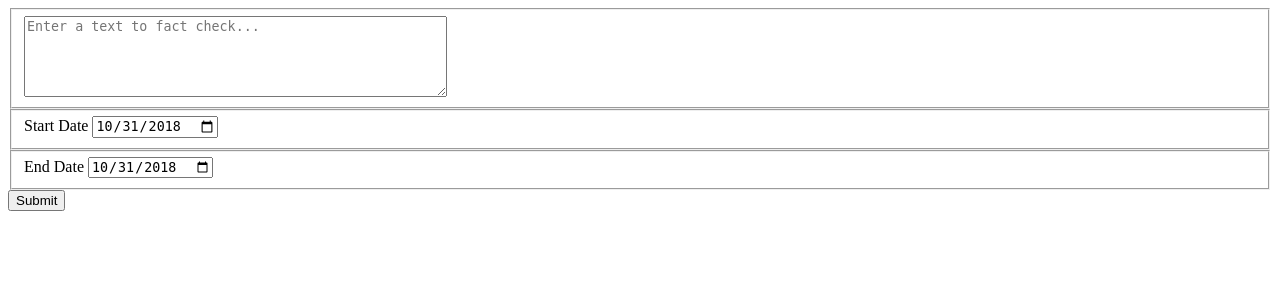
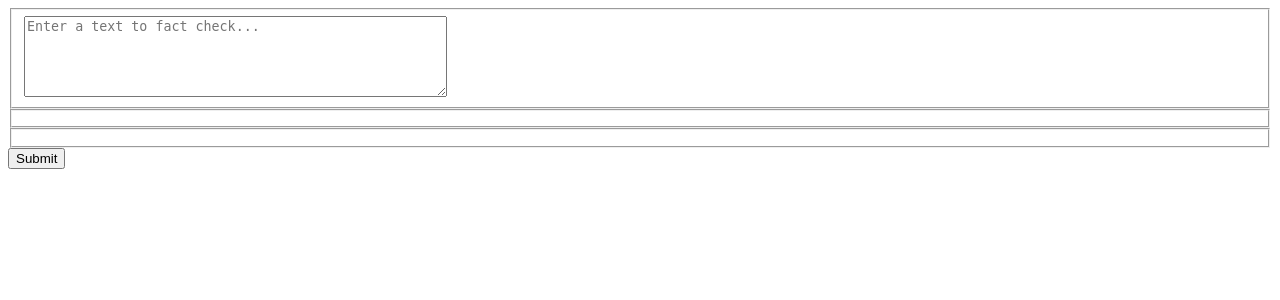
Before and after one commit to qmeeus/balanced-view, a Flask app: template app/templates/form.html in a window 1280 px wide. Shown: the top 300 px of the page. Run offline with Flask 2, Linux system fonts and the light colour scheme; the template is opened without the code that fills it: values that come from a table or form of the project are taken from there, others are empty.

Commit message:
Date Input
Removed date input and set a default 2 week period.

```diff
--- a/app/api.py
+++ b/app/api.py
@@ -4,6 +4,8 @@ import json
 import pandas as pd
 from summa import keywords
 from newsapi import NewsApiClient
+from datetime import date
+from dateutil.relativedelta import relativedelta
 
 
 ERRORS = {
@@ -32,17 +34,21 @@ def get_keywords(text, min_results=2, max_results=3, min_score=.2, language='en'
     except IndexError:
         return ""
 
-def fetch_articles(text, start_date=None, end_date=None, language=None):
+def fetch_articles(text, language=None):
     newsapi = NewsApiClient(api_key=load_key())
     kwds = get_keywords(text, language=language)
     print("Keywords: {}".format(kwds))
+    start_date = (date.today()-relativedelta(weeks=2)).strftime('%Y-%m-%d')
+    print(start_date)
+    print(date.today())
+    end_date = date.today().strftime("%Y-%m-%d")
+    print(end_date)
     if kwds:
         articles = newsapi.get_everything(
             q=kwds,
             sources=filter_sources(language=language),
-            # domains='bbc.co.uk,techcrunch.com',
-            from_param=start_date or None,
-            to=end_date or None,
+            from_param=start_date,
+            to=end_date,
             language=language or None,
             sort_by='relevancy')
         if articles["totalResults"]:
--- a/app/index.py
+++ b/app/index.py
@@ -3,44 +3,29 @@ from flask import (
 )
 from flask_wtf import FlaskForm
 from wtforms import TextField, TextAreaField, validators, StringField, SubmitField
-from wtforms.fields.html5 import DateField
-from wtforms_components import DateRange
-from datetime import date
-from dateutil.relativedelta import relativedelta
 
-from summa import keywords
 from .api import fetch_articles, get_keywords
 
 
 bp = Blueprint('index', __name__, url_prefix='/')
 
 class FactForm(FlaskForm):
-    _date_validators = [
-        DateRange(min=date.today() + relativedelta(months=-1), max=date.today(),
-                  message="Dates must be at least one month ago and at most today")]
     text = TextAreaField('Text:', validators=[validators.required()])
-    start_date = DateField('From', format='%Y-%m-%d', validators=_date_validators, default=date.today())
-    end_date = DateField('To', format='%Y-%m-%d', validators=_date_validators, default=date.today())
 
     def validate(self):
-        if not FlaskForm.validate(self):
-            return False
-        start_date = self.start_date.data
-        end_date = self.end_date.data
-        if end_date < start_date:
-            self.errors["dates"] = "End date must come after start date."
-            return False
+        text = self.text.data
+        if text != "Enter text to Fact Check...":
+            print("Enter text")
         return True
+
 
 
 @bp.route('/', methods=['POST','GET'])
 def fact_checker():
     form = FactForm()
-    if form.validate_on_submit():
+    if form.validate():
         text = form.text.data
-        start_date = form.start_date.data.strftime('%Y-%m-%d') if form.start_date else None
-        end_date = form.end_date.data.strftime("%Y-%m-%d") if form.end_date else None
-        articles = fetch_articles(text, start_date, end_date)
+        articles = fetch_articles(text)
         print(form.errors)
         return render_template('index.html', form=form, search_results=articles)
     return render_template('index.html', form=form)
--- a/app/templates/base.html
+++ b/app/templates/base.html
@@ -10,6 +10,7 @@
 </head>
 
 <body>
+
 <nav class="navbar navbar-light bg-secondary">
     <div class="d-flex justify-content-center container-fluid">
         <a class="navbar-brand text-primary" href="#"><b class="text-white"> BalancedView</b></a>
@@ -36,6 +37,7 @@
         integrity="sha384-ChfqqxuZUCnJSK3+MXmPNIyE6ZbWh2IMqE241rYiqJxyMiZ6OW/JmZQ5stwEULTy"
         crossorigin="anonymous"></script>
 
+
 </body>
 
 </html>
--- a/app/templates/form.html
+++ b/app/templates/form.html
@@ -11,19 +11,13 @@
             </div>
             <div class="row pl-2">
                 <fieldset class="col-md-6">
-                    <div class="form-group">
-                        <label for="dtp_input2" class="control-label">Start Date</label>
-                        {{ form.start_date(class='datepicker form-control', size="16") }}
-                        {{ form.hidden_tag() }}<br>
-                    </div>
+
                 </fieldset>
                 <fieldset class="col-md-6">
-                    <div class="form-group">
-                        <label for="dtp_input2" class="control-label">End Date</label>
-                        {{ form.end_date(class='datepicker form-control', size="16") }}
-                        {{ form.hidden_tag() }}<br>
-                    </div>
+
                 </fieldset>
+
+
             </div>
             <input type="submit" class="btn btn-block btn-secondary">
         </div>
```
